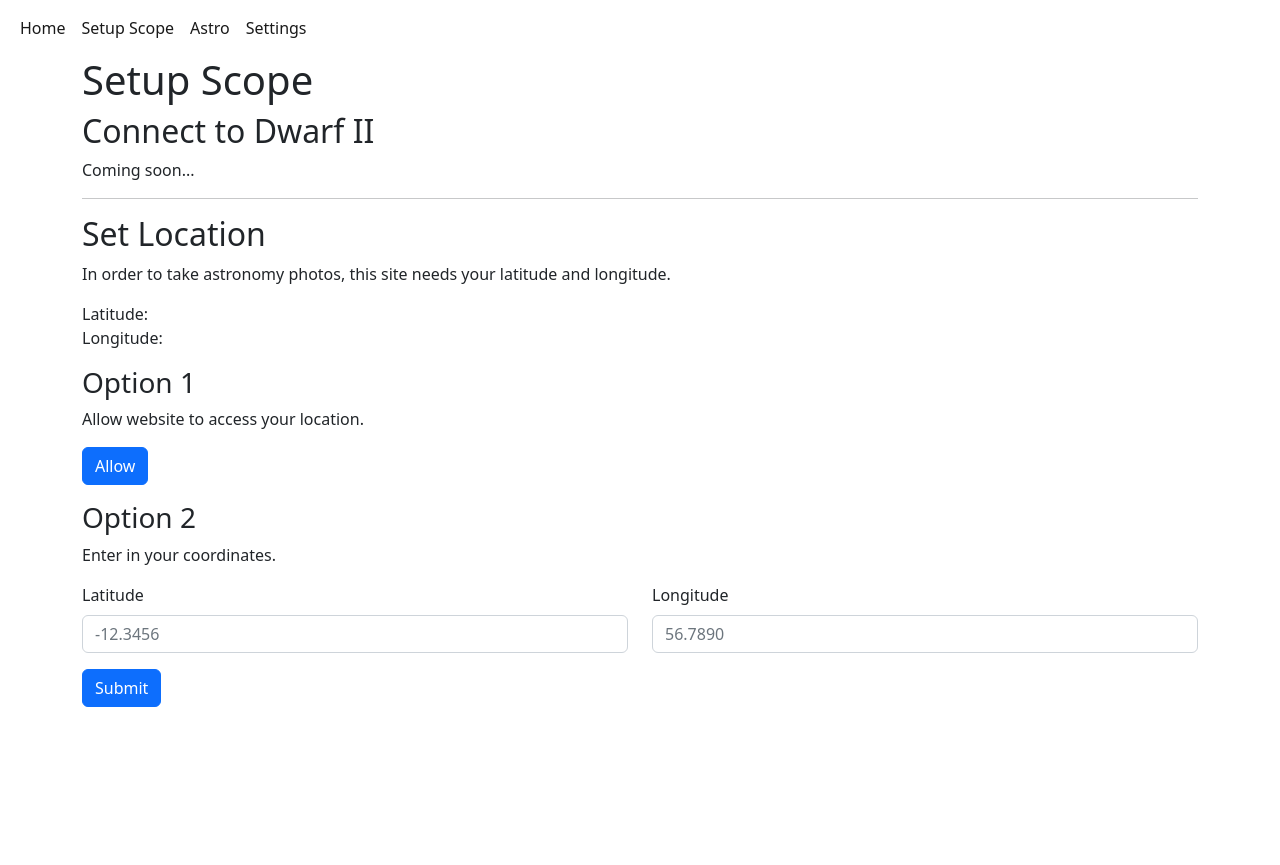
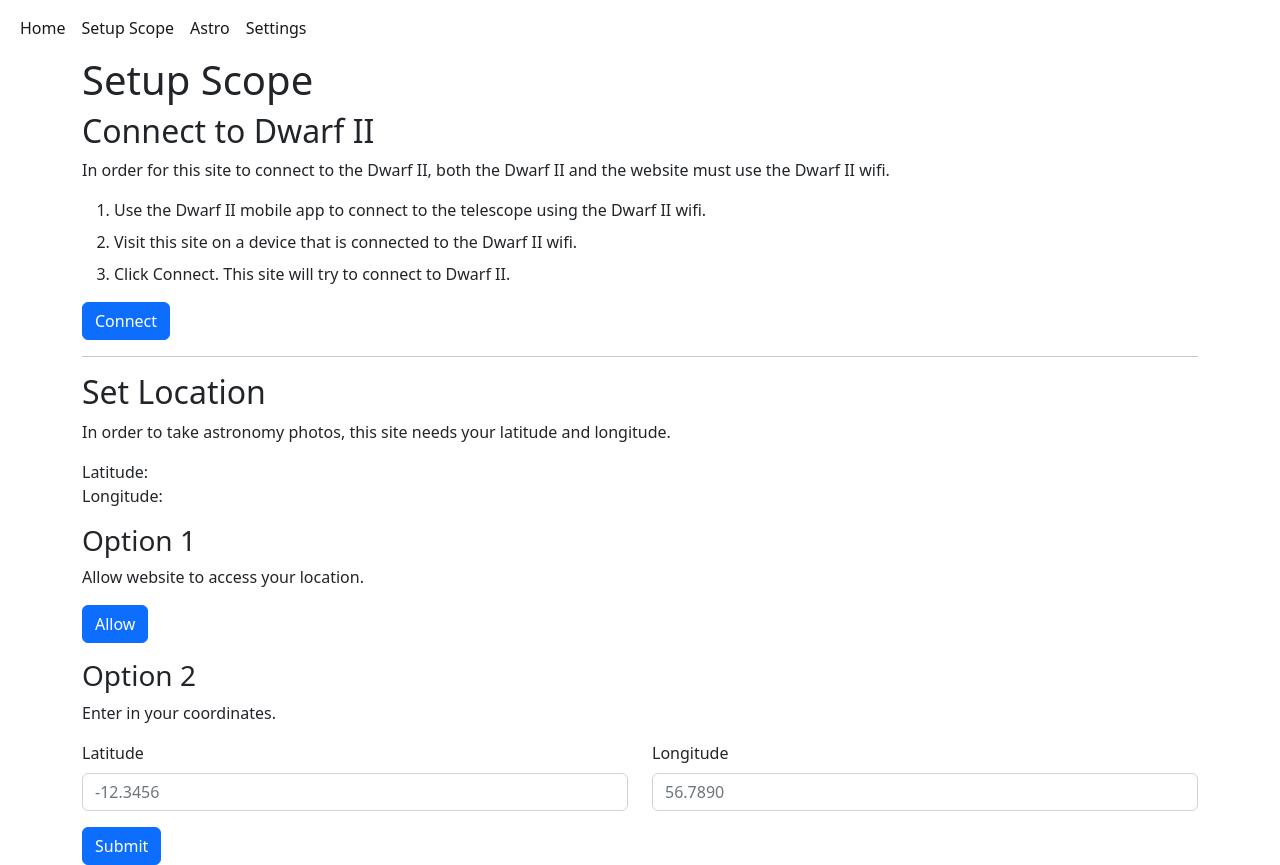
Before and after one commit to DwarfTelescopeUsers/DwarfApp_js, a Next.js app: page /setup-scope in a window 1280 px wide. Before the commit the page ends 800 px from the top, so only its background shows below. Built offline with nearby package versions, Linux system fonts and the light colour scheme; no server answers.

Commit message:
refactor <ConnectCamera> to check for expired session and disconnected sessions

```diff
--- a/src/components/ConnectCamera.tsx
+++ b/src/components/ConnectCamera.tsx
@@ -1,10 +1,138 @@
-import React from "react";
+import { useContext, useState, useEffect } from "react";
+
+import { URI, cameraStatus, statusTelephotoCmd } from "@/lib/dwarf_api";
+import { ConnectionContext } from "@/stores/ConnectionContext";
+import {
+  saveConnectionStatusDB,
+  expiredSession,
+  deleteSettings,
+  fetchConnectionStatusDB,
+  fetchCoordinatesDB,
+} from "@/db/db_utils";
+import { fetchConnectionStatus, fetchCoordinates } from "@/db/data_utils";
+import { checkConnectionLoop } from "@/lib/connection_status";
 
 export default function ConnectCamera() {
+  let connectionCtx = useContext(ConnectionContext);
+
+  const [connecting, setConnecting] = useState(false);
+
+  useEffect(() => {
+    let timer: any;
+
+    if (expiredSession()) {
+      console.log("expiredSession true");
+      deleteSettings();
+      connectionCtx.deleteSettings();
+    } else {
+      checkConnectionLoop(connectionCtx);
+      // fetch values from DB and set connectionCtx
+      if (connectionCtx.connectionStatus === undefined) {
+        let statusDB = fetchConnectionStatusDB();
+        if (statusDB !== undefined) {
+          connectionCtx.setConnectionStatus(statusDB.connectionStatus);
+        }
+      }
+      if (connectionCtx.latitude === undefined) {
+        let coors = fetchCoordinatesDB();
+        if (coors.latitude) {
+          connectionCtx.setLatitude(coors.latitude);
+          connectionCtx.setLongitude(coors.longitude);
+        }
+      }
+
+      // continously check connection status
+      if (connectionCtx.connectionStatus) {
+        timer = setInterval(() => {
+          checkConnectionLoop(connectionCtx, timer);
+        }, 10000);
+      }
+    }
+
+    return () => {
+      console.log("unmount ConnectCamera: delete checkConnectionLoop timer");
+      clearInterval(timer);
+    };
+  }, [connectionCtx]);
+
+  function checkConnection() {
+    setConnecting(true);
+
+    const socket = new WebSocket(URI);
+
+    socket.addEventListener("open", () => {
+      cameraStatus(socket);
+    });
+
+    // close socket is request takes too long
+    let closeSocketTimer = setTimeout(() => {
+      setConnecting(false);
+      connectionCtx.setConnectionStatus(false);
+      saveConnectionStatusDB(false);
+      socket.close();
+    }, 3000);
+
+    socket.addEventListener("message", (event) => {
+      clearTimeout(closeSocketTimer);
+      setConnecting(false);
+
+      let message = JSON.parse(event.data);
+      console.log(message);
+      if (message.interface === statusTelephotoCmd) {
+        connectionCtx.setConnectionStatus(true);
+        connectionCtx.setInitialConnectionTime(Date.now());
+        saveConnectionStatusDB(true);
+      }
+    });
+
+    socket.addEventListener("error", () => {
+      clearTimeout(closeSocketTimer);
+      setConnecting(false);
+      connectionCtx.setConnectionStatus(false);
+      saveConnectionStatusDB(false);
+    });
+  }
+
+  function renderConnectionStatus() {
+    if (connecting) {
+      return <span>Connecting...</span>;
+    }
+    if (connectionCtx.connectionStatus === undefined) {
+      return <></>;
+    }
+    if (connectionCtx.connectionStatus === false) {
+      return <span>Connection failed.</span>;
+    }
+
+    return <span>Connection successful.</span>;
+  }
+
   return (
     <div>
       <h2>Connect to Dwarf II</h2>
-      <p>Coming soon...</p>
+
+      <p>
+        In order for this site to connect to the Dwarf II, both the Dwarf II and
+        the website must use the Dwarf II wifi.
+      </p>
+
+      <ol>
+        <li className="mb-2">
+          Use the Dwarf II mobile app to connect to the telescope using the
+          Dwarf II wifi.
+        </li>
+        <li className="mb-2">
+          Visit this site on a device that is connected to the Dwarf II wifi.
+        </li>
+        <li className="mb-2">
+          Click Connect. This site will try to connect to Dwarf II.
+        </li>
+      </ol>
+
+      <button className="btn btn-primary me-3" onClick={checkConnection}>
+        Connect
+      </button>
+      {renderConnectionStatus()}
     </div>
   );
 }
--- a/src/db/data_utils.ts
+++ b/src/db/data_utils.ts
@@ -29,8 +29,7 @@ export function fetchConnectionStatus(
   connectionCtx: ConnectionContextType
 ): boolean | undefined {
   let status = fetchConnectionStatusDB();
-
-  if (connectionCtx.connectionStatus !== null) {
+  if (connectionCtx.connectionStatus !== undefined) {
     return connectionCtx.connectionStatus;
   } else if (status !== undefined) {
     return status.connectionStatus;
--- a/src/db/db_utils.ts
+++ b/src/db/db_utils.ts
@@ -1,3 +1,5 @@
+import { olderThanHours } from "@/lib/math_utils";
+
 export function fetchCoordinatesDB() {
   let lat = localStorage.getItem("latitude");
   let lon = localStorage.getItem("longitude");
@@ -21,6 +23,9 @@ export function fetchConnectionStatusDB() {
 }
 
 export function saveConnectionStatusDB(status: boolean) {
+  if (status) {
+    localStorage.setItem("initialConnectionTime", Date.now().toString());
+  }
   localStorage.setItem("connectionStatus", status ? "true" : "false");
 }
 
@@ -34,3 +39,20 @@ export function fetchISPSettingsDB() {
     return JSON.parse(settings);
   }
 }
+
+export function expiredSession() {
+  let prevTime = localStorage.getItem("initialConnectionTime");
+  if (prevTime) {
+    return olderThanHours(Number(prevTime), 12);
+  }
+}
+
+export function deleteSettings() {
+  [
+    "latitude",
+    "longitude",
+    "connectionStatus",
+    "ispSettings",
+    "initialConnectionTime",
+  ].forEach((item) => localStorage.removeItem(item));
+}
--- /dev/null
+++ b/src/lib/connection_status.ts
@@ -0,0 +1,24 @@
+import { telephotoURL } from "@/lib/dwarf_api";
+import { ConnectionContextType } from "@/types";
+
+export function checkConnectionLoop(
+  connectionCtx: ConnectionContextType,
+  timer?: any
+) {
+  // if we can't connect to camera in 2 seconds, reset setConnectionStatus
+  fetch(telephotoURL, { signal: AbortSignal.timeout(2000) })
+    .then(() => {
+      console.log("connection ok");
+    })
+    .catch((err) => {
+      if (err.name === "AbortError") {
+        console.log("checkConnectionLoop error");
+        if (timer) {
+          clearInterval(timer);
+        }
+
+        connectionCtx.setConnectionStatus(undefined);
+        localStorage.removeItem("connectionStatus");
+      }
+    });
+}
--- a/src/lib/math_utils.ts
+++ b/src/lib/math_utils.ts
@@ -12,3 +12,8 @@ export function roundExposure(value: number): number {
 
   return newValue;
 }
+
+export function olderThanHours(prevTime: number, hours: number): boolean {
+  const oneDay = hours * 60 * 60 * 1000;
+  return Date.now() - prevTime > oneDay;
+}
--- a/src/stores/ConnectionContext.tsx
+++ b/src/stores/ConnectionContext.tsx
@@ -20,6 +20,16 @@ export function ConnectionContextProvider({ children }: ProviderProps) {
   const [exposure, setExposure] = useState<number | undefined>();
   const [ir, setIr] = useState<number | undefined>();
   const [binning, setBinning] = useState<number | undefined>();
+  const [initialConnectionTime, setInitialConnectionTime] = useState<
+    number | undefined
+  >();
+
+  function deleteSettings() {
+    setLatitude(undefined);
+    setLongitude(undefined);
+    setConnectionStatus(undefined);
+    setInitialConnectionTime(undefined);
+  }
 
   let context = {
     connectionStatus,
@@ -36,6 +46,9 @@ export function ConnectionContextProvider({ children }: ProviderProps) {
     setIr,
     binning,
     setBinning,
+    deleteSettings,
+    initialConnectionTime,
+    setInitialConnectionTime,
   };
   return (
     <ConnectionContext.Provider value={context}>
--- a/src/types.d.ts
+++ b/src/types.d.ts
@@ -17,6 +17,11 @@ export type ConnectionContextType = {
   setIr: React.Dispatch<React.SetStateAction<number | undefined>>;
   binning: number | undefined;
   setBinning: React.Dispatch<React.SetStateAction<number | undefined>>;
+  initialConnectionTime: number | undefined;
+  setInitialConnectionTime: React.Dispatch<
+    React.SetStateAction<number | undefined>
+  >;
+  deleteSettings: () => void;
 };
 
 export type CoordinatesData = {
```
